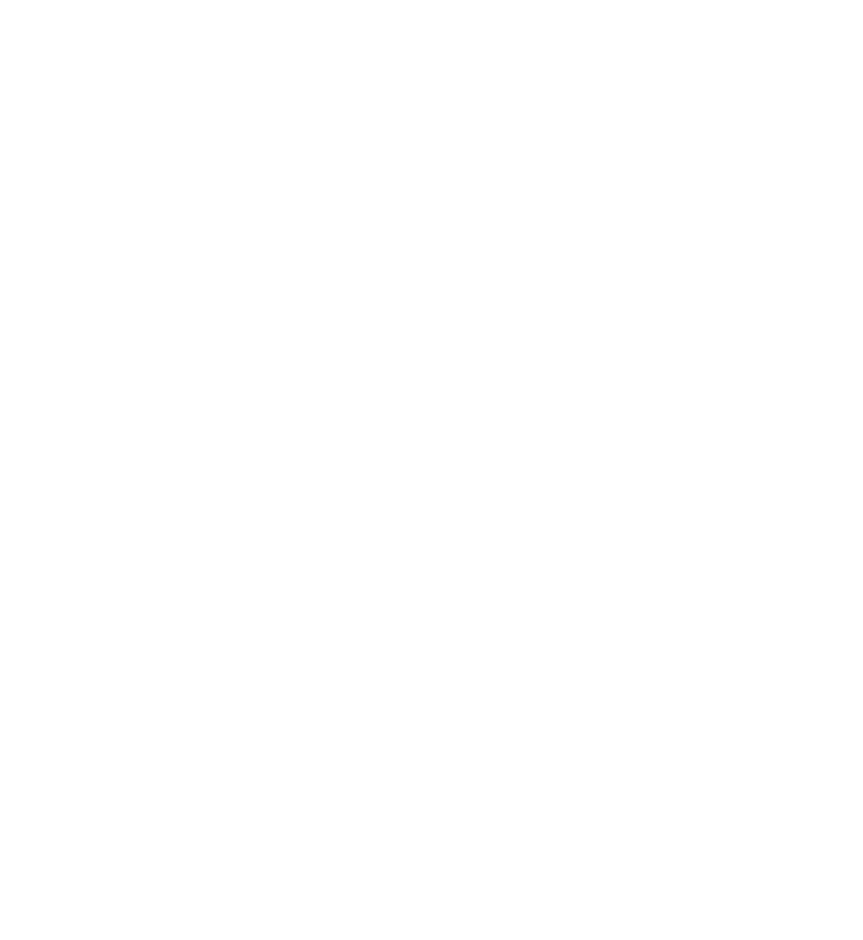
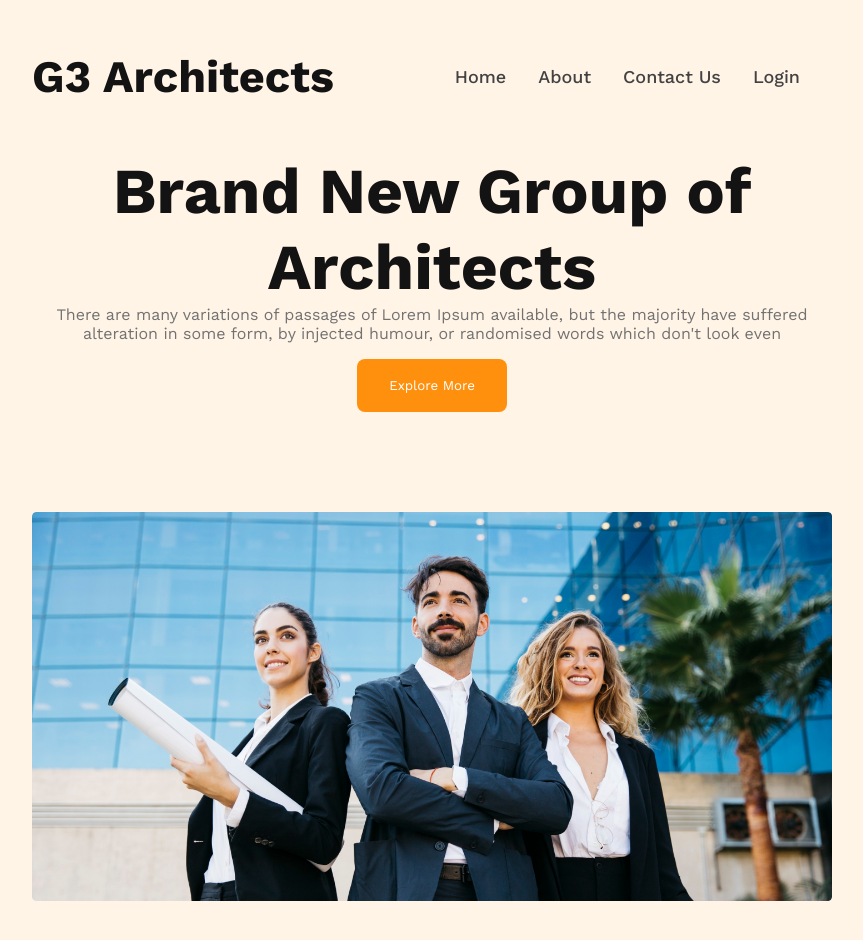
Before and after one commit to Azizul707/g3-architect, a plain HTML site: page index.html in a window 1280 px wide. Shown: the whole page, without its empty margins (208-1071 px from the left). Before the commit the page ends 800 px from the top, so only its background shows below. Drawn offline with nearby package versions, Linux system fonts and the light colour scheme.

Commit message:
header and nav bar added

```diff
--- a/index.html
+++ b/index.html
@@ -7,6 +7,35 @@
     <link rel="stylesheet" href="style.css">
 </head>
 <body>
+    <header>
+        <nav class="header-nav">
+            <div class="nav-logo">
+                <h3 class="title-text">G3 Architects</h3>
+            </div>
+            <div class="nav-menu">
+                <ul>
+                    <li>Home</li>
+                    <li>About</li>
+                    <li>Contact Us</li>
+                    <li>Login</li>
+                </ul>
+            </div>
+        </nav>
+
+        <div class="banner">
+            <div class="text-container">
+                <h3 class="banner-title">Brand New
+                    Group of Architects
+                    </h3>
+                    <p class="text-style">
+                        There are many variations of passages of Lorem Ipsum available, but the majority have suffered alteration in some form, by injected humour, or randomised words which don't look even
+                    </p>
+                    <button class="primary-btn">Explore More</button>
+            </div>
+
+                <img src="images/banner.png" alt="">
+        </div>
+    </header>
 
 </body>
 </html>
--- a/style.css
+++ b/style.css
@@ -1,8 +1,68 @@
-@import url('https://fonts.googleapis.com/css2?family=Work+Sans:wght@400;500;600;700;800&display=swap');
+@import url("https://fonts.googleapis.com/css2?family=Work+Sans:wght@400;500;600;700;800&display=swap");
 
-*{
-    margin: 0;
-    padding: 0;
-    box-sizing: border-box;
-    font-family: 'Work Sans', sans-serif;
+* {
+  margin: 0;
+  padding: 0;
+  box-sizing: border-box;
+  font-family: "Work Sans", sans-serif;
 }
+header {
+  background: rgba(255, 144, 14, 0.1);
+  width: auto;
+  padding: 50px 240px;
+}
+.header-nav {
+  display: flex;
+  align-items: center;
+  justify-content: space-between;
+
+}
+.title-text {
+  font-size: 2.8125rem;
+  font-weight: 700;
+  color: #131313;
+  cursor: pointer;
+}
+.nav-menu ul {
+  display: flex;
+  align-items: center;
+}
+.nav-menu li {
+  list-style: none;
+  font-size: 1.125rem;
+  color: #424242;
+  font-weight: 500;
+  margin-right: 2rem;
+  cursor: pointer;
+}
+.text-container {
+  margin: 0 auto;
+  width: 800px;
+  text-align: center;
+  padding: 50px 0px;
+}
+.banner-title {
+  font-size: 4rem;
+  font-weight: 700;
+  color: #131313;
+}
+.text-style {
+    color: #727272;
+    font-size: 1rem;
+    font-weight: 400;
+}
+.primary-btn{
+ padding: 1.2rem 2rem;
+ margin-top: 1rem;
+ border-radius: 0.5rem;
+background: #FF900E;
+border: none;
+font-weight: 400;
+color: #fff;
+
+}
+
+.banner img {
+    width: 100%;
+    margin-top: 50px;
+}
```
